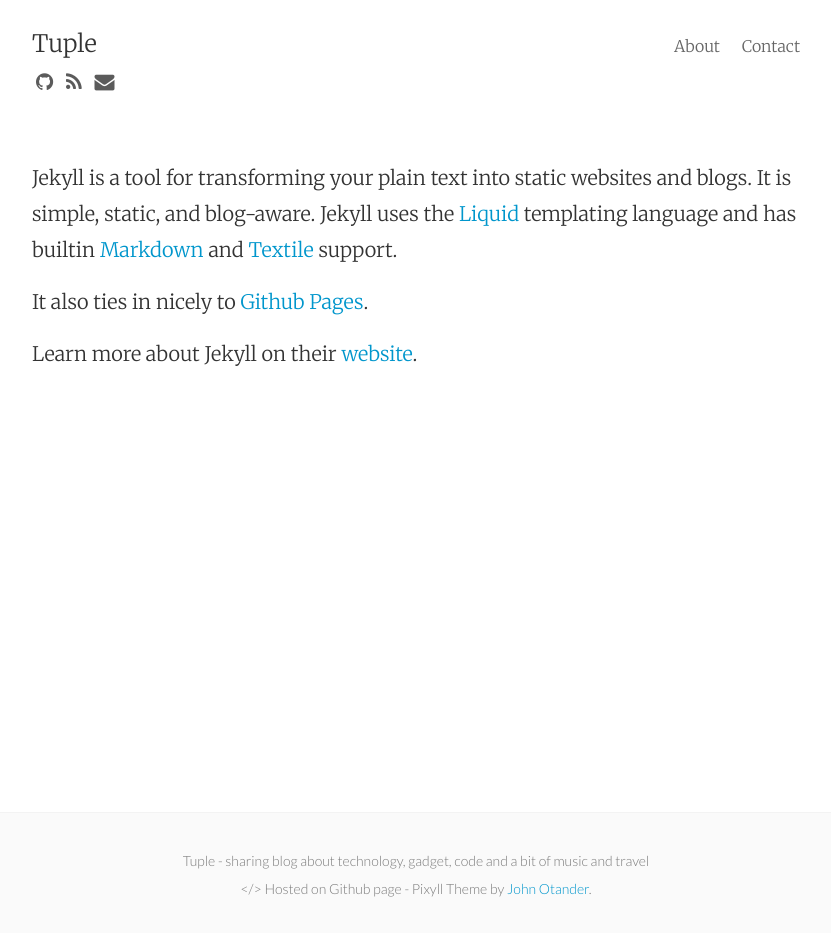
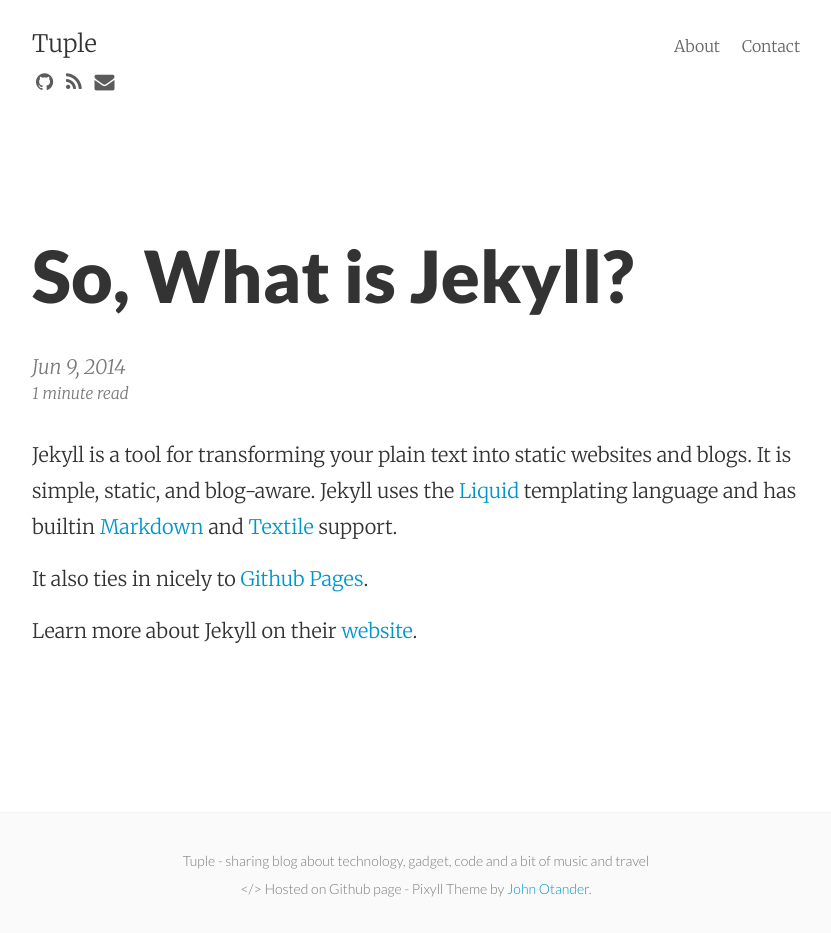
Before and after one commit to tupleblog/oldblog, a Jekyll site: the page built from archive/2014-06-09-so-what-is-jekyll.md, in a window 1280 px wide. Shown: the whole page, without its empty margins (224-1055 px from the left). Built offline with Jekyll 4.4.1, drawn with Linux system fonts in a browser that asks for light colours; nearby versions of some CDN libraries.

Commit message:
correct the way to hide post using jekyll

```diff
--- a/archive/2014-06-09-so-what-is-jekyll.md
+++ b/archive/2014-06-09-so-what-is-jekyll.md
@@ -1,9 +1,10 @@
 ---
-layout:     default
+layout:     post
 title:      So, What is Jekyll?
 date:       2014-06-09 12:32:18
 summary:    Transform your plain text into static websites and blogs. Simple, static, and blog-aware.
 categories: jekyll pixyll
+visible:    1
 ---
 
 Jekyll is a tool for transforming your plain text into static websites and
--- a/archive/2014-06-11-welcome-to-pixyll.markdown
+++ b/archive/2014-06-11-welcome-to-pixyll.markdown
@@ -1,9 +1,10 @@
 ---
-layout:     default
+layout:     post
 title:      Hello, Pixyll
 date:       2014-06-11 15:31:19
 summary:    Pixyll is a simple, beautiful theme for Jekyll that emphasizes content rather than aesthetic fluff.
 categories: jekyll pixyll
+visible:    1
 ---
 
 Hello.
```
Also changed, not shown: archive/2014-06-10-see-pixyll-in-action.md (+2 -1 lines).
